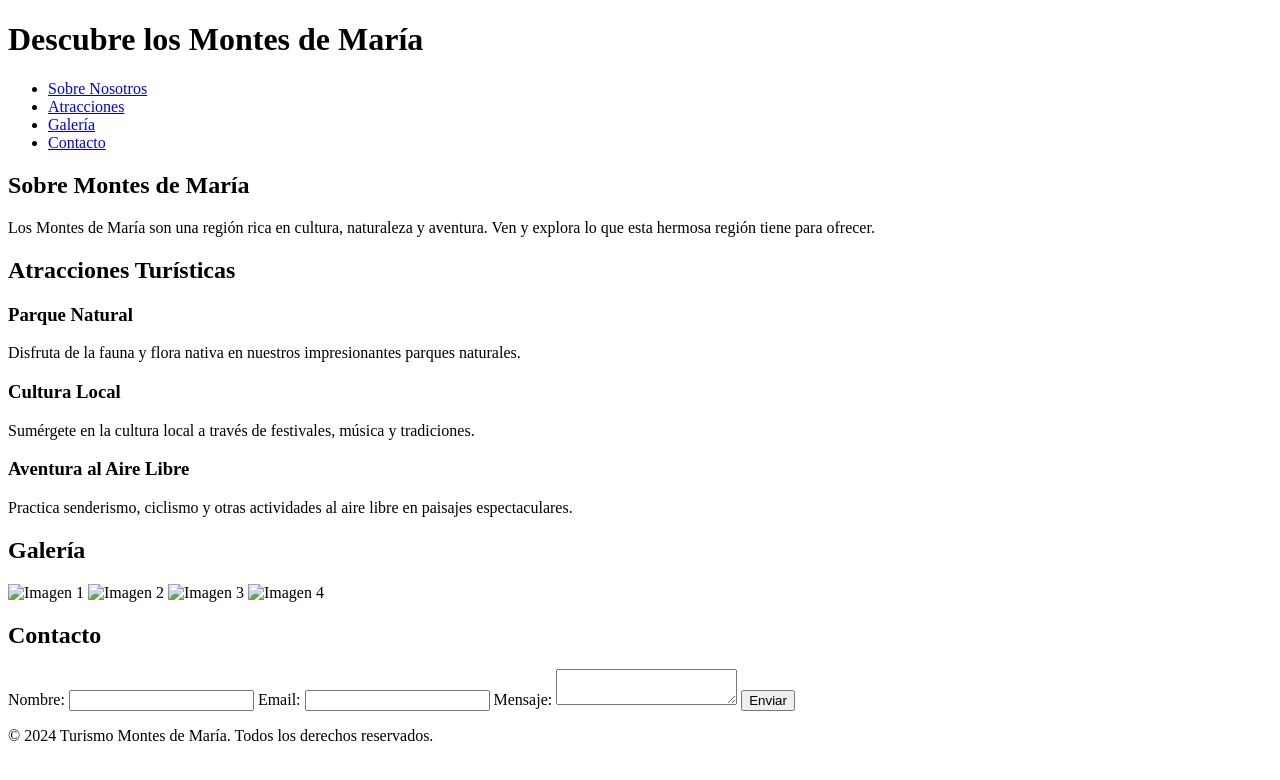
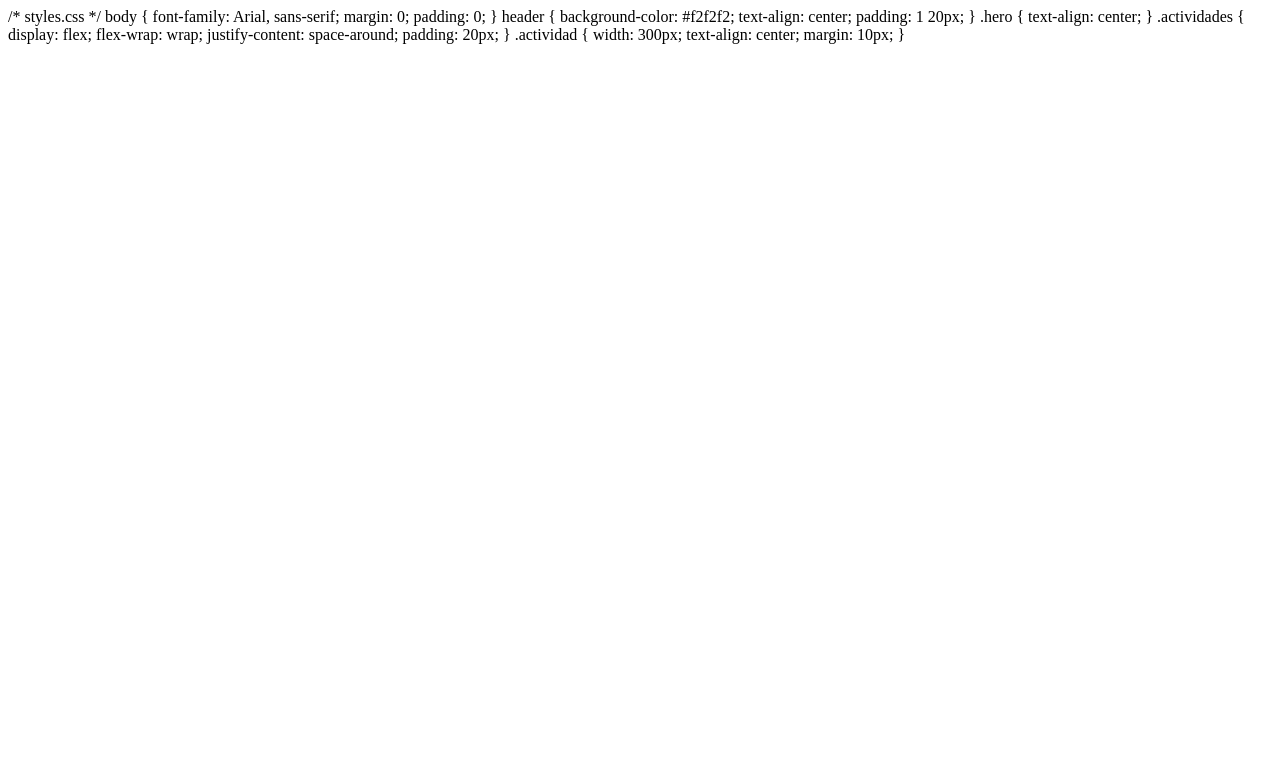
Before and after one commit to mariale14/descubre-montes-de-maria, a plain HTML site: page index.html in a window 1280 px wide. Drawn offline with Linux system fonts and the light colour scheme.

Commit message:
Update index.html

```diff
--- a/index.html
+++ b/index.html
@@ -1,83 +1,29 @@
-<!DOCTYPE html>
-<html lang="es">
-<head>
-    <meta charset="UTF-8">
-    <meta name="viewport" content="width=device-width, initial-scale=1.0">
-    <title>Turismo Montes de María</title>
-    <link rel="stylesheet" href="styles.css">
-    <script src="script.js" defer></script>
-</head>
-<body>
-    <header>
-        <div class="container">
-            <h1>Descubre los Montes de María</h1>
-            <nav>
-                <ul>
-                    <li><a href="#sobre">Sobre Nosotros</a></li>
-                    <li><a href="#atracciones">Atracciones</a></li>
-                    <li><a href="#galeria">Galería</a></li>
-                    <li><a href="#contacto">Contacto</a></li>
-                </ul>
-            </nav>
-        </div>
-    </header>
+/* styles.css */
+body {
+    font-family: Arial, sans-serif;
+    margin: 0;
+    padding: 0;
+}
 
-    <section id="sobre" class="section sobre">
-        <div class="container">
-            <h2>Sobre Montes de María</h2>
-            <p>Los Montes de María son una región rica en cultura, naturaleza y aventura. Ven y explora lo que esta hermosa región tiene para ofrecer.</p>
-        </div>
-    </section>
+header {
+    background-color: #f2f2f2;
+    text-align: center;
+    padding: 1  20px;
+}
 
-    <section id="atracciones" class="section atracciones">
-        <div class="container">
-            <h2>Atracciones Turísticas</h2>
-            <div class="card">
-                <h3>Parque Natural</h3>
-                <p>Disfruta de la fauna y flora nativa en nuestros impresionantes parques naturales.</p>
-            </div>
-            <div class="card">
-                <h3>Cultura Local</h3>
-                <p>Sumérgete en la cultura local a través de festivales, música y tradiciones.</p>
-            </div>
-            <div class="card">
-                <h3>Aventura al Aire Libre</h3>
-                <p>Practica senderismo, ciclismo y otras actividades al aire libre en paisajes espectaculares.</p>
-            </div>
-        </div>
-    </section>
+.hero {
+    text-align: center;
+}
 
-    <section id="galeria" class="section galeria">
-        <div class="container">
-            <h2>Galería</h2>
-            <div class="gallery">
-                <img src="imagen1.jpg" alt="Imagen 1">
-                <img src="imagen2.jpg" alt="Imagen 2">
-                <img src="imagen3.jpg" alt="Imagen 3">
-                <img src="imagen4.jpg" alt="Imagen 4">
-            </div>
-        </div>
-    </section>
+.actividades {
+    display: flex;
+    flex-wrap: wrap;
+    justify-content: space-around;
+    padding: 20px;
+}
 
-    <section id="contacto" class="section contacto">
-        <div class="container">
-            <h2>Contacto</h2>
-            <form>
-                <label for="nombre">Nombre:</label>
-                <input type="text" id="nombre" name="nombre" required>
-                <label for="email">Email:</label>
-                <input type="email" id="email" name="email" required>
-                <label for="mensaje">Mensaje:</label>
-                <textarea id="mensaje" name="mensaje" required></textarea>
-                <button type="submit">Enviar</button>
-            </form>
-        </div>
-    </section>
-
-    <footer>
-        <div class="container">
-            <p>&copy; 2024 Turismo Montes de María. Todos los derechos reservados.</p>
-        </div>
-    </footer>
-</body>
-</html>
+.actividad {
+    width: 300px;
+    text-align: center;
+    margin: 10px;
+}
```
